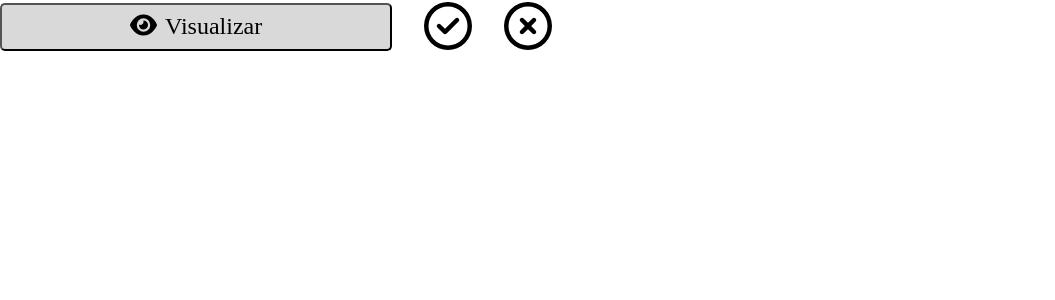
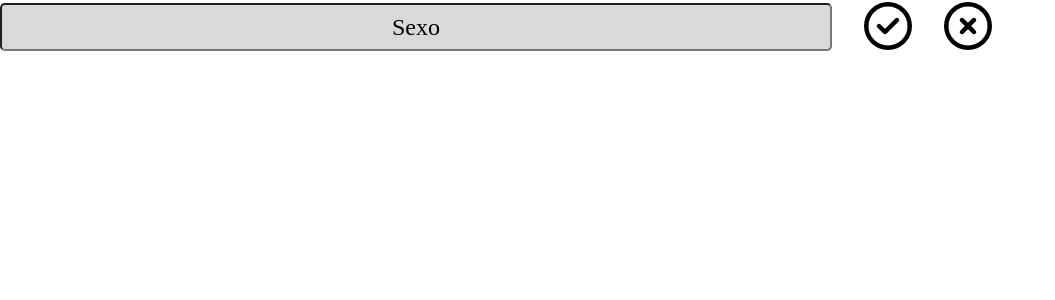
Before and after one commit to OctAgro/OctAgro-API, a React (Vite) app in the folder frontend/: page /debug in a window 1280 px wide. Shown: the top 300 px of the page, without its empty margins (0-1055 px from the left). Built offline with nearby package versions, Linux system fonts and the light colour scheme.

Commit message:
Meu checkbox e do Thiago integrados em um único componente CheckboxDupla

```diff
--- a/frontend/src/components/Checkbox/CheckboxDupla/CheckboxDupla.jsx
+++ b/frontend/src/components/Checkbox/CheckboxDupla/CheckboxDupla.jsx
@@ -8,7 +8,15 @@ import { faEye } from "@fortawesome/free-solid-svg-icons"
 
 import styles from "../CheckboxDupla/CheckboxDupla.module.css"
 
-export const CheckboxDupla = ({ nameAprovado, nameRecusado, link, btnVisualizar, readOnly, numeroPedido }) => {
+export const CheckboxDupla = ({
+  nameAprovado,
+  nameRecusado,
+  link,
+  btnVisualizar,
+  readOnly,
+  regra,
+  numeroPedido,
+}) => {
   const [checkboxAprovado, setCheckboxAprovado] = useState(false)
   const [checkboxReprovado, setCheckboxReprovado] = useState(false)
 
@@ -48,7 +56,23 @@ export const CheckboxDupla = ({ nameAprovado, nameRecusado, link, btnVisualizar,
       </div>
     )
   } else if (readOnly) {
-    // codigo que o thiago ta usando aqui
+    return (
+      <div className={styles.inputBlock}>
+        <input className={styles.btnReadOnly} value={regra} readOnly />
+        <Checkbox
+          fill={checkboxAprovado}
+          check="True"
+          name={nameAprovado}
+          onClick={handleCheckboxAprovar}
+        />
+        <Checkbox
+          fill={checkboxReprovado}
+          check=""
+          name={nameRecusado}
+          onClick={handleCheckboxRecusar}
+        />
+      </div>
+    )
   } else {
     return null
   }
--- a/frontend/src/components/Checkbox/CheckboxDupla/CheckboxDupla.module.css
+++ b/frontend/src/components/Checkbox/CheckboxDupla/CheckboxDupla.module.css
@@ -3,8 +3,24 @@
 }
 
 .btn {
+  text-align: center;
   cursor: pointer;
   background-color: #d9d9d9;
+  height: 3rem;
+  border-radius: 5px;
+  font-size: 1.5rem;
+  font-family: "Gotham Black";
+  display: flex;
+  padding: 0.5rem 8rem;
+  margin-top: 0.2rem;
+  justify-content: center;
+}
+
+.btnReadOnly {
+  text-align: center;
+  cursor: pointer;
+  background-color: #d9d9d9;
+  width: 65%;
   height: 3rem;
   border-radius: 5px;
   font-size: 1.5rem;
--- a/frontend/src/main.jsx
+++ b/frontend/src/main.jsx
@@ -57,7 +57,7 @@ const router = createBrowserRouter([
   },
   {
     path: "/debug",
-    element: <CheckboxDupla btnVisualizar='True' nameAprovado='' nameRecusado='' link='/aprovador/home'/>,
+    element: <CheckboxDupla readOnly='True' regra='Sexo' nameAprovado='' nameRecusado='' link='/aprovador/home'/>,
   },
 ])
 
```
